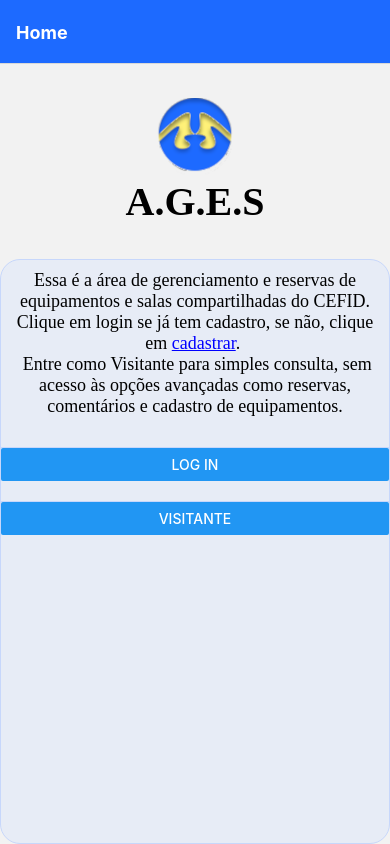
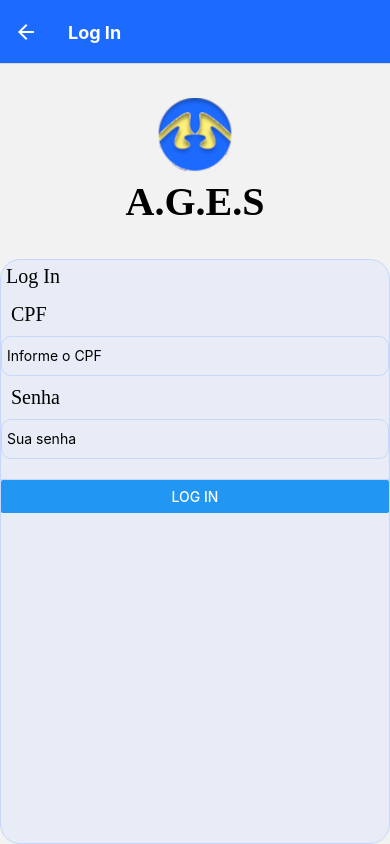
Before and after one commit to thephysicals/ages, a React Native app: screen /LoginScreen in a window 390 px wide. Built offline with nearby package versions, Linux system fonts and the light colour scheme.

Commit message:
:construction: LoginScreen

```diff
--- a/App.tsx
+++ b/App.tsx
@@ -1,58 +1,9 @@
 import React from 'react';
 import {NavigationContainer} from '@react-navigation/native';
-import {View, Text, Button, StyleSheet} from 'react-native';
 import {createNativeStackNavigator} from '@react-navigation/native-stack';
 
-import HeaderLogo from './templates/HeaderLogo';
-
-function HomeScreen({navigation}: {navigation: any}) {
-  return (
-    <HeaderLogo>
-      <Text
-        style={{
-          textAlign: 'center',
-          fontSize: 18,
-          fontFamily: 'Dosis',
-          padding: 10,
-        }}>
-        Essa é a área de gerenciamento e reservas de equipamentos e salas
-        compartilhadas do CEFID. Clique em login se já tem cadastro, se não,
-        clique em{' '}
-        <Text
-          style={{textDecorationLine: 'underline', color: 'blue'}}
-          onPress={() => {}}>
-          cadastrar
-        </Text>
-        . {'\n'} Entre como Visitante para simples consulta, sem acesso às
-        opções avançadas como reservas, comentários e cadastro de equipamentos.
-      </Text>
-      <View
-        style={{
-          borderBottomColor: '#C7D7FB',
-          borderBottomWidth: StyleSheet.hairlineWidth,
-          padding: 10,
-        }}
-      />
-      <Button onPress={() => {}} title="Log In" />
-      <View
-        style={{
-          borderBottomColor: '#C7D7FB',
-          borderBottomWidth: StyleSheet.hairlineWidth,
-          padding: 10,
-        }}
-      />
-      <Button onPress={() => {}} title="Visitante" />
-    </HeaderLogo>
-  );
-}
-
-function DetailsScreen() {
-  return (
-    <HeaderLogo>
-      <Text>Details Screen</Text>
-    </HeaderLogo>
-  );
-}
+import HomeScreen from './components/home/HomeScreen';
+import LoginScreen from './components/login/LoginScreen';
 
 const Stack = createNativeStackNavigator();
 
@@ -70,8 +21,16 @@ function App(): JSX.Element {
             fontWeight: 'bold',
           },
         }}>
-        <Stack.Screen name="Home" component={HomeScreen} />
-        <Stack.Screen name="Details" component={DetailsScreen} />
+        <Stack.Screen
+          name="Home"
+          component={HomeScreen}
+          options={{title: 'A.G.E.S.'}}
+        />
+        <Stack.Screen
+          name="LoginScreen"
+          component={LoginScreen}
+          options={{title: 'Log In'}}
+        />
       </Stack.Navigator>
     </NavigationContainer>
   );
--- /dev/null
+++ b/components/home/HomeScreen.tsx
@@ -0,0 +1,52 @@
+import React from 'react';
+import {View, Text, Button, StyleSheet} from 'react-native';
+import HeaderLogo from '../../templates/HeaderLogo';
+
+const Separator = () => <View style={styles.separator} />;
+
+function HomeScreen({navigation}: {navigation: any}) {
+  return (
+    <HeaderLogo>
+      <>
+        <Text
+          style={{
+            textAlign: 'center',
+            fontSize: 18,
+            fontFamily: 'Dosis',
+            padding: 10,
+          }}>
+          Essa é a área de gerenciamento e reservas de equipamentos e salas
+          compartilhadas do CEFID. Clique em login se já tem cadastro, se não,
+          clique em{' '}
+          <Text
+            style={{textDecorationLine: 'underline', color: 'blue'}}
+            onPress={() => {}}>
+            cadastrar
+          </Text>
+          . {'\n'} Entre como Visitante para simples consulta, sem acesso às
+          opções avançadas como reservas, comentários e cadastro de
+          equipamentos.
+        </Text>
+        <Separator />
+        <Button
+          onPress={() => {
+            navigation.navigate('LoginScreen');
+          }}
+          title="Log In"
+        />
+        <Separator />
+        <Button onPress={() => {}} title="Visitante" />
+      </>
+    </HeaderLogo>
+  );
+}
+
+const styles = {
+  separator: {
+    borderBottomColor: '#C7D7FB',
+    borderBottomWidth: StyleSheet.hairlineWidth,
+    padding: 10,
+  },
+};
+
+export default HomeScreen;
--- /dev/null
+++ b/components/login/LoginScreen.tsx
@@ -0,0 +1,64 @@
+import React from 'react';
+import {View, Text, TextInput, StyleSheet, Button} from 'react-native';
+import HeaderLogo from '../../templates/HeaderLogo';
+
+const Separator = () => <View style={styles.separator} />;
+
+const LoginScreen = () => {
+  const [email, setEmail] = React.useState('');
+  const [cpf, setCpf] = React.useState('');
+  const [senha, setSenha] = React.useState('');
+  const [senhaConfimacao, setSenhaConfirmacao] = React.useState('');
+
+  return (
+    <HeaderLogo>
+      <View style={styles.container}>
+        <Text style={styles.titulo}>Log In</Text>
+        <Text style={styles.label}>CPF</Text>
+        <TextInput
+          style={styles.input}
+          placeholder="Informe o CPF"
+          keyboardType="numeric"
+          inputMode="numeric"
+          keyboardAppearance="dark"
+          autoCorrect={false}
+        />
+        <Text style={styles.label}>Senha</Text>
+        <TextInput
+          style={styles.input}
+          placeholder="Sua senha"
+          autoComplete="off"
+          keyboardAppearance="dark"
+          secureTextEntry={true}
+          autoCorrect={false}
+        />
+        <Separator />
+        <Button onPress={() => {}} title="Log In" />
+      </View>
+    </HeaderLogo>
+  );
+};
+
+const styles = StyleSheet.create({
+  separator: {
+    borderBottomColor: '#C7D7FB',
+    borderBottomWidth: StyleSheet.hairlineWidth,
+    padding: 10,
+  },
+  container: {},
+  label: {
+    fontFamily: 'Dosis',
+    fontSize: 20,
+    padding: 10,
+  },
+  input: {
+    borderWidth: 1,
+    borderColor: '#C7D7FB',
+    borderRadius: 10,
+    height: 40,
+    padding: 5,
+  },
+  titulo: {fontFamily: 'Dosis', fontSize: 20, padding: 5, flex: 1},
+});
+
+export default LoginScreen;
```
Also changed, not shown: .eslintrc.js.
